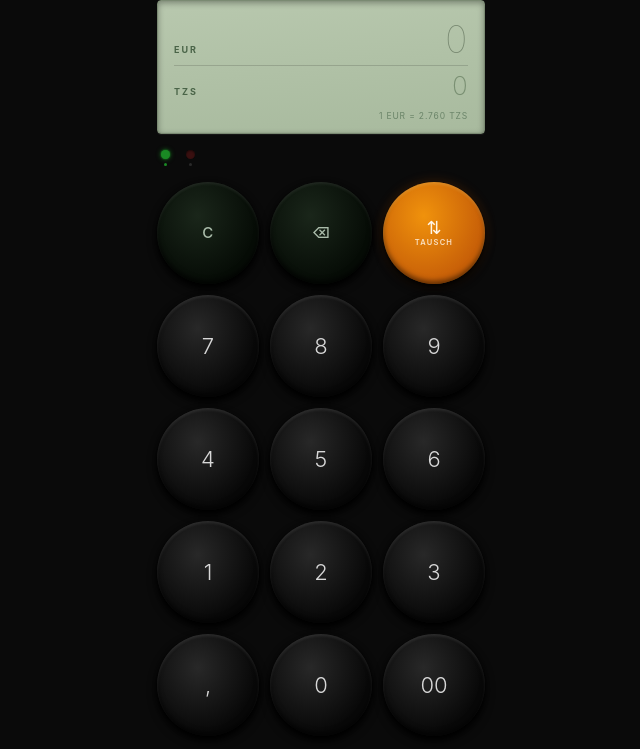
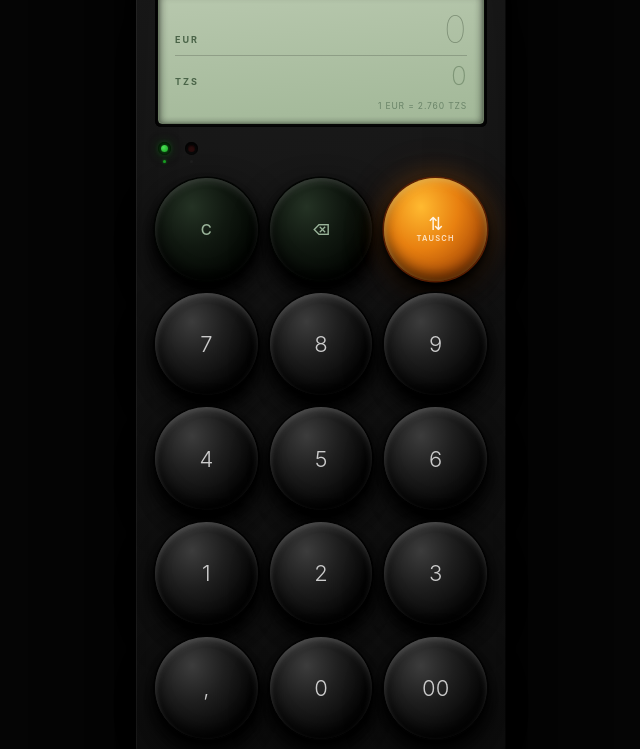
Before and after one commit to cgallerhh/zanzibar, a plain HTML site: page index.html in a window 1280 px wide. Shown: the part 51-800 px from the top of the page, without its empty margins (319-959 px from the left). Drawn offline with Linux system fonts and the light colour scheme; no server answers.

Commit message:
3D: physisches Gehäuse, tiefere Domtasten, eingelassenes LCD

```diff
--- a/index.html
+++ b/index.html
@@ -15,27 +15,28 @@
     }
 
     :root {
-      --body-bg:     #0A0A0A;
+      --page-bg:     #060606;
+      --body-bg:     #161616;
       --lcd-bg:      #B8C8AE;
-      --lcd-bg2:     #A8BA9E;
-      --lcd-border:  #7A8A72;
+      --lcd-bg2:     #A2B898;
+      --lcd-border:  #6A7A62;
       --lcd-ink:     #0C1C0A;
-      --lcd-ink2:    #1C3A1A;
+      --lcd-ink2:    #1E3C1C;
       --lcd-dim:     #4A6448;
       --lcd-rate:    #6A8468;
-      --btn-num-a:   #282828;
-      --btn-num-b:   #080808;
-      --btn-fn-a:    #1A261A;
-      --btn-fn-b:    #060C06;
-      --btn-or-a:    #F0920C;
-      --btn-or-b:    #C86008;
-      --led-g:       #1A8A24;
+      --btn-num-a:   #363636;
+      --btn-num-b:   #060606;
+      --btn-fn-a:    #1E2E1E;
+      --btn-fn-b:    #04080A;
+      --btn-or-a:    #F8A020;
+      --btn-or-b:    #C05C06;
+      --led-g:       #18A022;
       --led-r:       #C82020;
     }
 
     html, body {
       height: 100%;
-      background: var(--body-bg);
+      background: var(--page-bg);
       overflow: hidden;
     }
 
@@ -47,13 +48,54 @@
       min-height: 100dvh;
     }
 
-    /* ── Shell ── */
+    /* ── Outer shell (centering only) ── */
     .shell {
-      width: min(100vw, 360px);
-      padding: max(env(safe-area-inset-top), 18px) 16px calc(env(safe-area-inset-bottom) + 16px);
+      width: min(100vw, 370px);
+      padding: max(env(safe-area-inset-top), 10px) 0 max(env(safe-area-inset-bottom), 10px);
+    }
+
+    /* ── Physical calculator body ── */
+    .calc-body {
+      position: relative;
+      background: linear-gradient(175deg, #1C1C1C 0%, #141414 50%, #101010 100%);
+      border-radius: 22px;
+      padding: 22px 18px 28px;
       display: flex;
       flex-direction: column;
-      gap: 16px;
+      gap: 15px;
+      /* Top face edge highlight */
+      border-top: 1px solid rgba(255,255,255,0.08);
+      border-left: 1px solid rgba(255,255,255,0.04);
+      border-right: 1px solid rgba(0,0,0,0.6);
+      border-bottom: 1px solid rgba(0,0,0,0.8);
+      box-shadow:
+        /* Close ambient */
+        0 2px 4px   rgba(0,0,0,0.99),
+        /* Near shadow */
+        0 8px 18px  rgba(0,0,0,0.95),
+        /* Mid shadow */
+        0 22px 44px rgba(0,0,0,0.85),
+        /* Far penumbra */
+        0 50px 90px rgba(0,0,0,0.65),
+        /* Massive ground shadow */
+        0 90px 160px rgba(0,0,0,0.40),
+        /* Inner surface ambient */
+        inset 0 1px 0 rgba(255,255,255,0.07),
+        inset 0 0 80px rgba(0,0,0,0.30);
+    }
+
+    /* Subtle bottom "thickness" edge — suggests device has physical depth */
+    .calc-body::after {
+      content: '';
+      position: absolute;
+      bottom: -5px;
+      left: 10px;
+      right: 10px;
+      height: 6px;
+      background: linear-gradient(to bottom, #0A0A0A, transparent);
+      border-radius: 0 0 22px 22px;
+      filter: blur(4px);
+      z-index: -1;
     }
 
     /* ── Brand row ── */
@@ -69,7 +111,7 @@
       font-weight: 700;
       letter-spacing: 0.22em;
       text-transform: uppercase;
-      color: #FFFFFF;
+      color: rgba(255,255,255,0.88);
       font-style: italic;
     }
 
@@ -77,10 +119,25 @@
       font-size: 9px;
       font-weight: 300;
       letter-spacing: 0.18em;
-      color: #444;
+      color: #383838;
     }
 
-    /* ── LCD Display ── */
+    /* ── LCD Display — recessed into body ── */
+    .display-well {
+      /* Outer sunken recess frame */
+      background: #0C0C0C;
+      border-radius: 6px;
+      padding: 3px;
+      box-shadow:
+        inset 0 4px 10px rgba(0,0,0,0.9),
+        inset 0 2px 4px  rgba(0,0,0,0.7),
+        inset 2px 0 4px  rgba(0,0,0,0.4),
+        inset -2px 0 4px rgba(0,0,0,0.4),
+        inset 0 -1px 4px rgba(0,0,0,0.4),
+        /* Top rim highlight (light catches front edge of recess) */
+        0 -1px 0 rgba(255,255,255,0.06);
+    }
+
     .display {
       background: linear-gradient(175deg, var(--lcd-bg) 0%, var(--lcd-bg2) 100%);
       border: 1px solid var(--lcd-border);
@@ -90,9 +147,10 @@
       flex-direction: column;
       gap: 0;
       box-shadow:
-        inset 0 2px 6px rgba(0,0,0,0.35),
-        inset 0 0 1px rgba(0,0,0,0.2),
-        0 1px 0 rgba(255,255,255,0.05);
+        inset 0 3px 10px rgba(0,0,0,0.40),
+        inset 0 1px 3px  rgba(0,0,0,0.25),
+        inset 2px 0 6px  rgba(0,0,0,0.15),
+        inset -2px 0 6px rgba(0,0,0,0.15);
     }
 
     .disp-row {
@@ -126,11 +184,11 @@
       color: var(--lcd-ink2);
     }
 
-    .disp-val.zero { opacity: 0.35; }
+    .disp-val.zero { opacity: 0.30; }
 
     .disp-sep {
       height: 1px;
-      background: rgba(0,0,0,0.15);
+      background: rgba(0,0,0,0.18);
       margin: 2px 0;
     }
 
@@ -143,55 +201,72 @@
       padding-top: 7px;
     }
 
-    /* ── LED indicators (decorative) ── */
+    /* ── LED indicators ── */
     .leds {
       display: flex;
-      gap: 16px;
-      padding: 0 4px;
+      gap: 14px;
+      padding: 0 3px;
     }
 
     .led-unit {
       display: flex;
       flex-direction: column;
       align-items: center;
-      gap: 4px;
+      gap: 5px;
+    }
+
+    .led-socket {
+      width: 13px;
+      height: 13px;
+      border-radius: 50%;
+      background: #0A0A0A;
+      box-shadow:
+        inset 0 2px 4px rgba(0,0,0,0.9),
+        inset 0 0 2px rgba(0,0,0,0.7);
+      display: flex;
+      align-items: center;
+      justify-content: center;
     }
 
     .led {
-      width: 9px;
-      height: 9px;
+      width: 7px;
+      height: 7px;
       border-radius: 50%;
     }
 
     .led-g {
-      background: var(--led-g);
-      box-shadow: 0 0 5px rgba(26,138,36,0.8), 0 0 2px rgba(26,138,36,1);
+      background: radial-gradient(circle at 35% 35%, #4AE054, var(--led-g));
+      box-shadow:
+        0 0 6px  rgba(24,160,34,0.9),
+        0 0 12px rgba(24,160,34,0.5),
+        0 0 20px rgba(24,160,34,0.25);
     }
 
     .led-r {
-      background: #3A1010;
-      box-shadow: inset 0 1px 2px rgba(0,0,0,0.5);
+      background: #2A0C0C;
+      box-shadow: inset 0 1px 2px rgba(0,0,0,0.8);
     }
 
     .led-dot {
       width: 3px;
       height: 3px;
       border-radius: 50%;
-      background: #2A2A2A;
+      background: #1E1E1E;
     }
 
     .led-dot.active {
       background: var(--led-g);
+      box-shadow: 0 0 3px rgba(24,160,34,0.8);
     }
 
     /* ── Keypad ── */
     .keypad {
       display: grid;
       grid-template-columns: repeat(3, 1fr);
-      gap: 11px;
+      gap: 12px;
     }
 
-    /* ── Buttons — round domes ── */
+    /* ── Buttons — high-relief round domes ── */
     .btn {
       aspect-ratio: 1;
       border: none;
@@ -204,70 +279,107 @@
       user-select: none;
       -webkit-user-select: none;
       position: relative;
-      transition: transform 70ms ease, box-shadow 70ms ease;
+      transition: transform 65ms ease, box-shadow 65ms ease, filter 65ms ease;
       -webkit-touch-callout: none;
     }
 
-    /* Number dome */
+    /* Number dome — deep black sphere */
     .btn-n {
-      background: radial-gradient(ellipse at 40% 33%, var(--btn-num-a), var(--btn-num-b) 68%);
-      color: #D8D8D8;
+      background: radial-gradient(ellipse at 36% 28%,
+        #3C3C3C 0%,
+        #1E1E1E 35%,
+        #060606 70%,
+        #020202 100%);
+      color: #CCCCCC;
       font-size: 22px;
       font-weight: 300;
       box-shadow:
-        0 5px 10px rgba(0,0,0,0.95),
-        0 2px 4px  rgba(0,0,0,0.8),
-        inset 0 2px 3px rgba(255,255,255,0.10),
-        inset 0 -3px 5px rgba(0,0,0,0.6);
+        /* Socket ring */
+        0 0 0 1.5px #020202,
+        /* Direct drop shadow */
+        0 5px 8px   rgba(0,0,0,1),
+        0 10px 20px rgba(0,0,0,0.90),
+        0 18px 36px rgba(0,0,0,0.70),
+        /* Specular highlight top of dome */
+        inset 0 4px 7px  rgba(255,255,255,0.16),
+        inset 1px 2px 4px rgba(255,255,255,0.08),
+        /* Dome depth (bottom half) */
+        inset 0 -6px 14px rgba(0,0,0,0.80);
     }
 
     .btn-n:active {
-      transform: scale(0.93);
+      transform: scale(0.91) translateY(2px);
+      filter: brightness(0.75);
       box-shadow:
-        0 2px 4px rgba(0,0,0,0.95),
-        inset 0 1px 2px rgba(255,255,255,0.06),
-        inset 0 4px 8px rgba(0,0,0,0.7);
+        0 0 0 1.5px #020202,
+        0 2px 4px   rgba(0,0,0,1),
+        0 4px 8px   rgba(0,0,0,0.9),
+        inset 0 2px 4px  rgba(255,255,255,0.08),
+        inset 0 6px 14px rgba(0,0,0,0.85);
     }
 
-    /* Function dome (C, ⌫) — slight green tint */
+    /* Function dome — dark green tint */
     .btn-f {
-      background: radial-gradient(ellipse at 40% 33%, var(--btn-fn-a), var(--btn-fn-b) 68%);
-      color: #AABCAA;
+      background: radial-gradient(ellipse at 36% 28%,
+        #243224 0%,
+        #101810 38%,
+        #040804 72%,
+        #020402 100%);
+      color: #9AB49A;
       font-size: 15px;
       font-weight: 500;
-      letter-spacing: 0.03em;
       box-shadow:
-        0 5px 10px rgba(0,0,0,0.95),
-        0 2px 4px  rgba(0,0,0,0.8),
-        inset 0 2px 3px rgba(255,255,255,0.08),
-        inset 0 -3px 5px rgba(0,0,0,0.7);
+        0 0 0 1.5px #020402,
+        0 5px 8px   rgba(0,0,0,1),
+        0 10px 20px rgba(0,0,0,0.90),
+        0 18px 36px rgba(0,0,0,0.70),
+        inset 0 4px 7px  rgba(255,255,255,0.12),
+        inset 1px 2px 4px rgba(255,255,255,0.05),
+        inset 0 -6px 14px rgba(0,0,0,0.85);
     }
 
     .btn-f:active {
-      transform: scale(0.93);
+      transform: scale(0.91) translateY(2px);
+      filter: brightness(0.75);
       box-shadow:
-        0 2px 4px rgba(0,0,0,0.95),
-        inset 0 4px 8px rgba(0,0,0,0.75);
+        0 0 0 1.5px #020402,
+        0 2px 4px rgba(0,0,0,1),
+        0 4px 8px rgba(0,0,0,0.9),
+        inset 0 2px 4px  rgba(255,255,255,0.06),
+        inset 0 6px 14px rgba(0,0,0,0.88);
     }
 
-    /* Orange dome (TAUSCH / = equivalent) */
+    /* Orange dome — warm glow */
     .btn-o {
-      background: radial-gradient(ellipse at 40% 33%, var(--btn-or-a), var(--btn-or-b) 68%);
+      background: radial-gradient(ellipse at 36% 28%,
+        #FFBA30 0%,
+        #E88010 40%,
+        #B05008 72%,
+        #803006 100%);
       color: #FFF5E8;
       box-shadow:
-        0 5px 10px rgba(0,0,0,0.9),
-        0 2px 4px  rgba(0,0,0,0.7),
-        0 0 12px   rgba(220,100,10,0.25),
-        inset 0 2px 3px rgba(255,220,120,0.25),
-        inset 0 -3px 5px rgba(0,0,0,0.5);
+        0 0 0 1.5px #5A1E02,
+        0 5px 8px   rgba(0,0,0,1),
+        0 10px 20px rgba(0,0,0,0.85),
+        0 18px 36px rgba(0,0,0,0.65),
+        /* Orange ambient glow */
+        0 0 24px    rgba(220,110,10,0.35),
+        0 0 48px    rgba(200,90,8,0.15),
+        inset 0 4px 8px  rgba(255,230,120,0.35),
+        inset 1px 2px 4px rgba(255,255,200,0.15),
+        inset 0 -6px 14px rgba(0,0,0,0.60);
     }
 
     .btn-o:active {
-      transform: scale(0.93);
+      transform: scale(0.91) translateY(2px);
+      filter: brightness(0.78);
       box-shadow:
-        0 2px 4px rgba(0,0,0,0.9),
-        0 0 6px rgba(220,100,10,0.2),
-        inset 0 4px 8px rgba(0,0,0,0.5);
+        0 0 0 1.5px #5A1E02,
+        0 2px 4px rgba(0,0,0,1),
+        0 4px 8px rgba(0,0,0,0.9),
+        0 0 12px rgba(220,110,10,0.25),
+        inset 0 2px 4px  rgba(255,230,120,0.15),
+        inset 0 6px 14px rgba(0,0,0,0.65);
     }
 
     /* Orange button inner layout */
@@ -285,7 +397,7 @@
     /* Swap flash */
     @keyframes lcdFlash {
       0%   { opacity: 1; }
-      25%  { opacity: 0.25; }
+      25%  { opacity: 0.20; }
       100% { opacity: 1; }
     }
     .display.flash .disp-val {
@@ -295,12 +407,14 @@
 </head>
 <body>
   <div class="shell">
+   <div class="calc-body">
 
     <div class="brand-row">
       <span class="brand">BrAun</span>
       <span class="model">ET 77 · TZS / EUR</span>
     </div>
 
+    <div class="display-well">
       <div class="display" id="display">
         <div class="disp-row">
           <span class="disp-label" id="labelFrom">EUR</span>
@@ -313,14 +427,15 @@
         </div>
         <div class="disp-rate" id="rateInfo">Kurs wird geladen …</div>
       </div>
+    </div>
 
     <div class="leds">
       <div class="led-unit">
-        <div class="led led-g"></div>
+        <div class="led-socket"><div class="led led-g"></div></div>
         <div class="led-dot active"></div>
       </div>
       <div class="led-unit">
-        <div class="led led-r"></div>
+        <div class="led-socket"><div class="led led-r"></div></div>
         <div class="led-dot"></div>
       </div>
     </div>
@@ -352,7 +467,8 @@
       <button class="btn btn-n" ontouchstart="" onclick="press('00')">00</button>
     </div>
 
-  </div>
+   </div><!-- /.calc-body -->
+  </div><!-- /.shell -->
 
   <script>
     let input = '';
```
Lines whose indentation alone changed are shown as unchanged.
